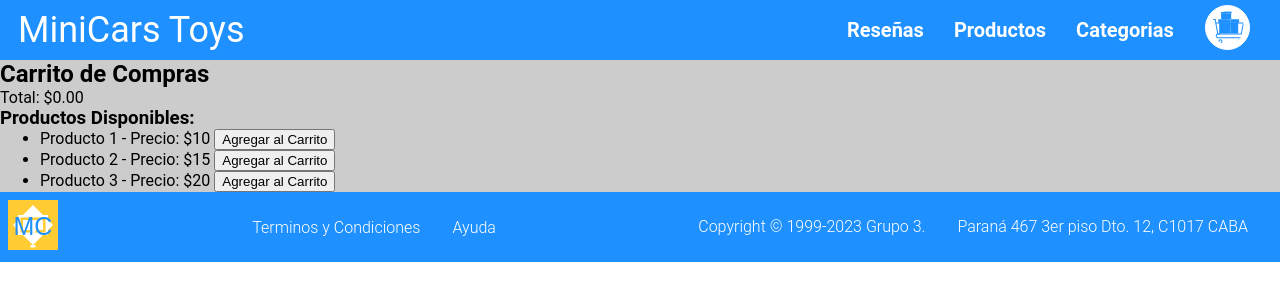
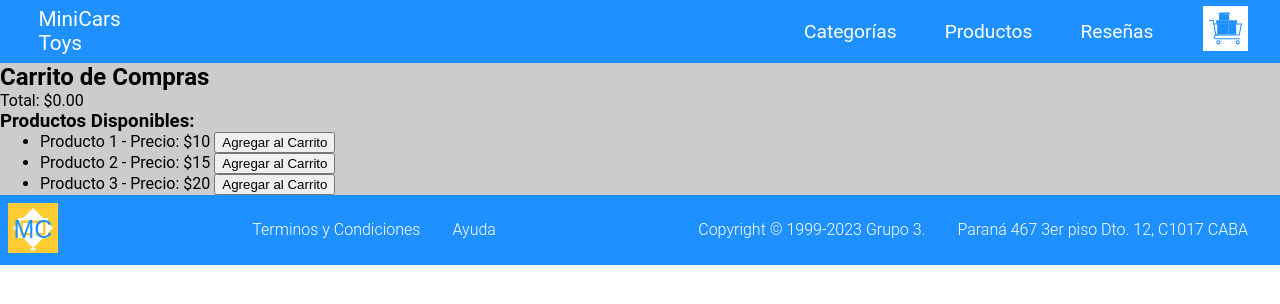
Before and after one commit to GDSegovia/Grupo_3, a React (Vite) app in the folder proyecto-tienda/: page /Carrito in a window 1280 px wide. Shown: the top 304 px of the page. Built offline with nearby package versions, Linux system fonts and the light colour scheme.

Commit message:
Cambie Navegador por NavBar en el Carrito

```diff
--- a/proyecto-tienda/src/componentes/Carrito.jsx
+++ b/proyecto-tienda/src/componentes/Carrito.jsx
@@ -1,8 +1,8 @@
 import React, { useState } from 'react';
 import './Carrito.css';
 import './Categorias.css';
-import Navegador from './Navegador';
 import Piedepagina from './Piedepagina';
+import NavBar from './menu/NavBar';
 
 function Carrito() {
   const [cart, setCart] = useState([]);
@@ -38,7 +38,7 @@ function Carrito() {
   return (
     <>
       <header>
-        <Navegador />
+        <NavBar />
       </header>
       <div className='Carrito'>
         <h2>Carrito de Compras</h2>
```
